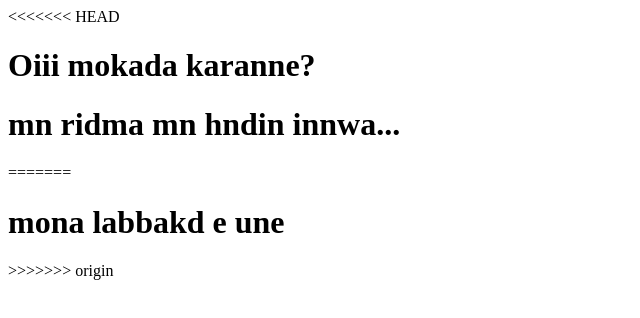
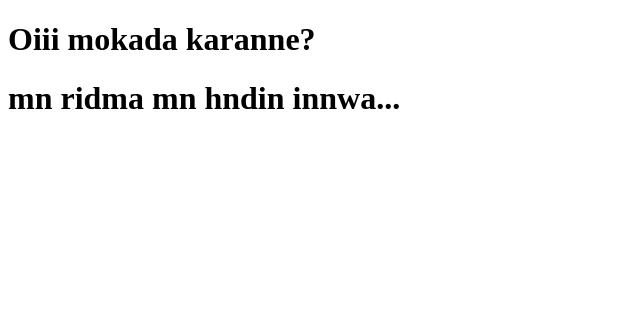
Before and after one commit to RidmaRandika/merge-conflic, a plain HTML site: page index.html in a window 1280 px wide. Shown: the whole page, without its empty margins (0-640 px from the left). Drawn offline with Linux system fonts and the light colour scheme.

Commit message:
Oiiiiisssssss

```diff
--- a/index.html
+++ b/index.html
@@ -7,11 +7,7 @@
     <title>Document</title>
 </head>
 <body>
-<<<<<<< HEAD
     <h1>Oiii mokada karanne?</h1>
     <h1>mn ridma mn hndin innwa...</h1>
-=======
-    <h1>mona labbakd e une</h1>
->>>>>>> origin
 </body>
 </html>
```
